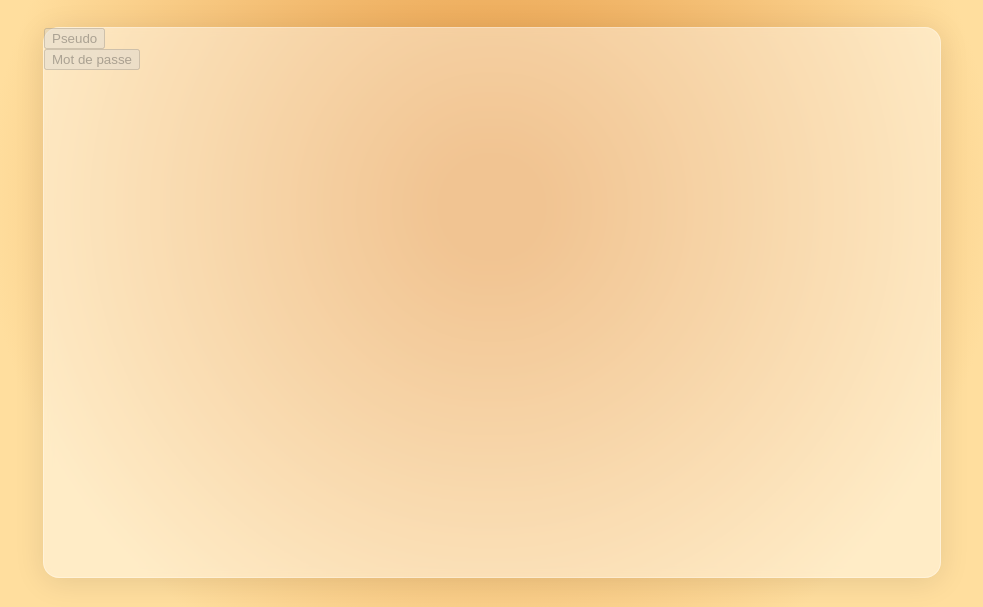
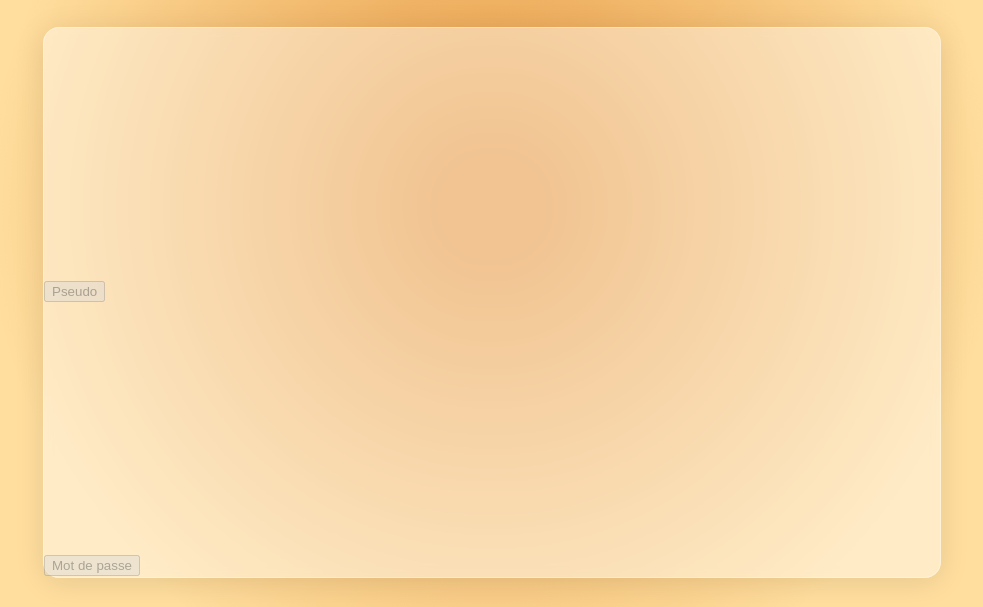
Before and after one commit to blackol/GeoChat, a website: page Geo/www/connexion.html in a window 1280 px wide. Shown: the part 193-800 px from the top of the page, without its empty margins (148-1131 px from the left). Drawn offline with Linux system fonts and the light colour scheme.

```diff
--- a/Geo/www/css/connexion.css
+++ b/Geo/www/css/connexion.css
@@ -31,9 +31,10 @@
 #card {
   display: flex;
   flex-direction: column;
-
+  justify-content: space-between;
   width: 70%;
   height: 90%;
+  margin: 2px;
   background: rgba(255, 255, 255, 0.42);
 
   border-radius: 16px;
```
